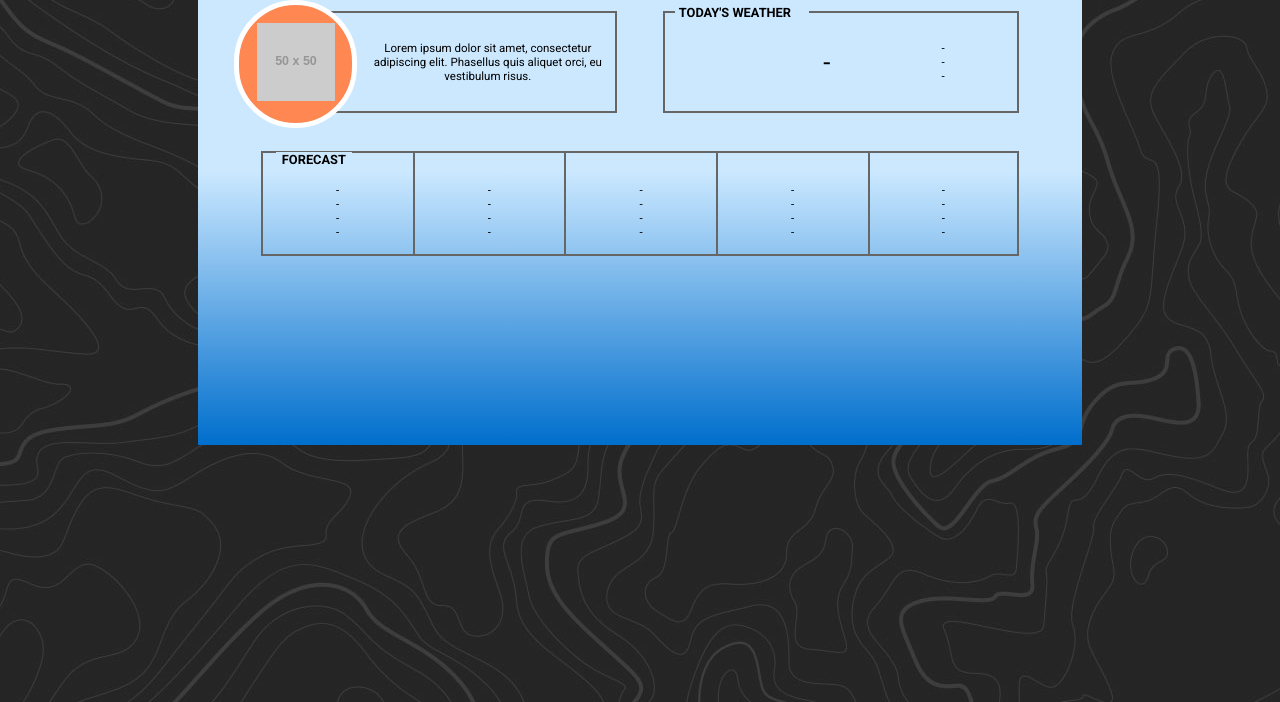
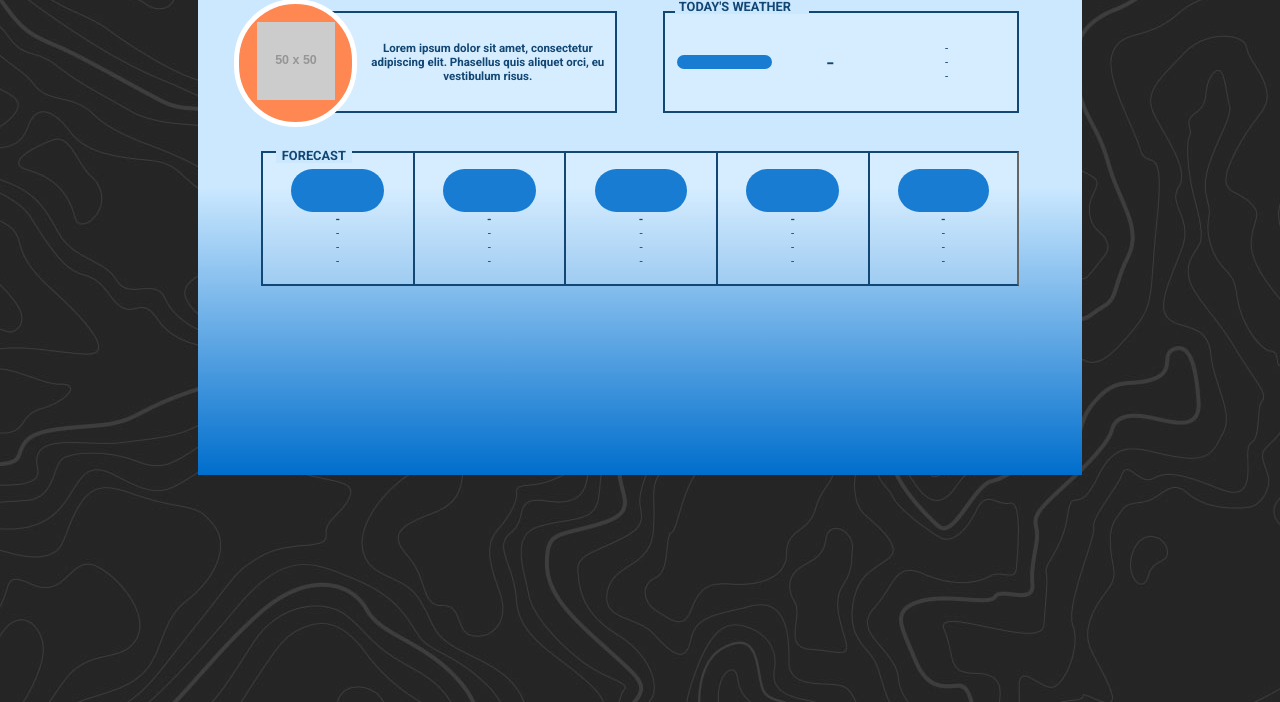
Before and after one commit to 00PeterPham/weather_app, a plain HTML site: page index.html in a window 1280 px wide. Shown: the part 98-800 px from the top of the page. Drawn offline with Linux system fonts and the light colour scheme; placeholder pictures from the web are drawn by us.

Commit message:
-Added more future revision notes. added bg color to weather icons

```diff
--- a/css/style.less
+++ b/css/style.less
@@ -2,6 +2,7 @@ body {
 	background-color: #ccc;
 	background-image: url(../img/global-bg.jpg);
 	font-family: "Roboto",sans-serif;
+	color: #124673;
 
 	.wrap {
 		.inner-wrap {
@@ -84,7 +85,9 @@ body {
 				}
 				.attire {
 					position: relative;
-					border: 2px solid #666;
+					border: 2px solid #124673;
+					background: rgba(255, 255, 255, 0.2);
+					filter: progid:DXImageTransform.Microsoft.gradient(GradientType=0,startColorstr='#4cffffff', endColorstr='#4cffffff');
 
 					@media screen and (max-width: 768px) {
 						position: fixed;
@@ -97,11 +100,12 @@ body {
 						display: inline-block;
 						margin-left: -4px;
 						position: relative;
+						font-weight: 700;
 					}
 					.icon-con {
 						position: absolute;
 						left: -7%;
-					    top: -13%;
+					    top: -14%;
 					    width: 35%;
 						vertical-align: middle;
 						border: 5px solid #fff;
@@ -164,9 +168,11 @@ body {
 				}
 				.weather {
 					vertical-align: middle;
-					border: 2px solid #666;
+					border: 2px solid #124673;
 					position: relative;
 					cursor: pointer;
+					background: rgba(255, 255, 255, 0.2);
+					filter: progid:DXImageTransform.Microsoft.gradient(GradientType=0,startColorstr='#4cffffff', endColorstr='#4cffffff');
 
 					@media screen and (max-width: 768px) {
 						margin: 9% 0;
@@ -180,7 +186,7 @@ body {
 					    margin-left: 3%;
 					    font-size: 1vw;
 					    position: absolute;
-					    top: -21%;
+					    top: -27%;
 					    padding-left: 1%;
 
 					    @media screen and (max-width: 768px) {
@@ -207,7 +213,7 @@ body {
 						font-size: 2vw;
 
 						@media screen and (max-width: 768px) {
-							font-size: 3vw;
+							font-size: 8vw;
 						}
 						@media screen and (max-width: 480px) {
 							font-size: 25px;
@@ -216,6 +222,10 @@ body {
 					.icon-con {
 						width: 25%;
     					margin: 0 auto;
+    					background-color: #177CD2;
+    					border-radius: 100px;
+    					padding: 0 1%;
+						margin: 1% 0;
 
     					.weather-icon {
     						width: 100%;
@@ -260,31 +270,41 @@ body {
 				}
 				.fc {
 					display: table-cell;
-					border: 2px solid #666;
+					border: 2px solid #124673;
 					border-right: none;
 					width: 20%;
 					padding: 2% 0;
 					font-size: 0.9vw;
 					cursor: pointer;
+					background: rgba(255, 255, 255, 0.2);
+					filter: progid:DXImageTransform.Microsoft.gradient(GradientType=0,startColorstr='#4cffffff', endColorstr='#4cffffff');
 
 					.icon-con {
 						width: 40%;
     					margin: 0 auto;
+    					background-color: #177CD2;
+    					border-radius: 100px;
+    					padding: 10% 11%;
 
 						.forecast-icon {
 							width: 100%;
 						}
+
+						@media screen and (max-width: 768px) {
+							padding: 2% 3%;
+						}
 					}
 					&.active {
 						background: rgba(0, 0, 0, 0.2);
-						filter: progid:DXImageTransform.Microsoft.gradient(GradientType=0,startColorstr='#4cffffff', endColorstr='#4cffffff');
+						filter: progid:DXImageTransform.Microsoft.gradient(GradientType=0,startColorstr='#4c000000', endColorstr='#4c000000');
 					}
 					&:hover {
 						background: rgba(0, 0, 0, 0.2);
-						filter: progid:DXImageTransform.Microsoft.gradient(GradientType=0,startColorstr='#4cffffff', endColorstr='#4cffffff');
+						filter: progid:DXImageTransform.Microsoft.gradient(GradientType=0,startColorstr='#4c000000', endColorstr='#4c000000');
 					}
 
 					.date {
+						font-weight: 700;
 						@media screen and (max-width: 768px) {
 							font-size: 4vw;
 						}
@@ -307,8 +327,9 @@ body {
 						}
 					}
 					.temp {
+						font-weight: 700;
 						@media screen and (max-width: 768px) {
-							font-size: 3vw;
+							font-size: 8vw;
 						}
 						@media screen and (max-width: 480px) {
 							font-size: 25px;
```
Also changed, not shown: Description-Design_Process.txt, css/style.css.
